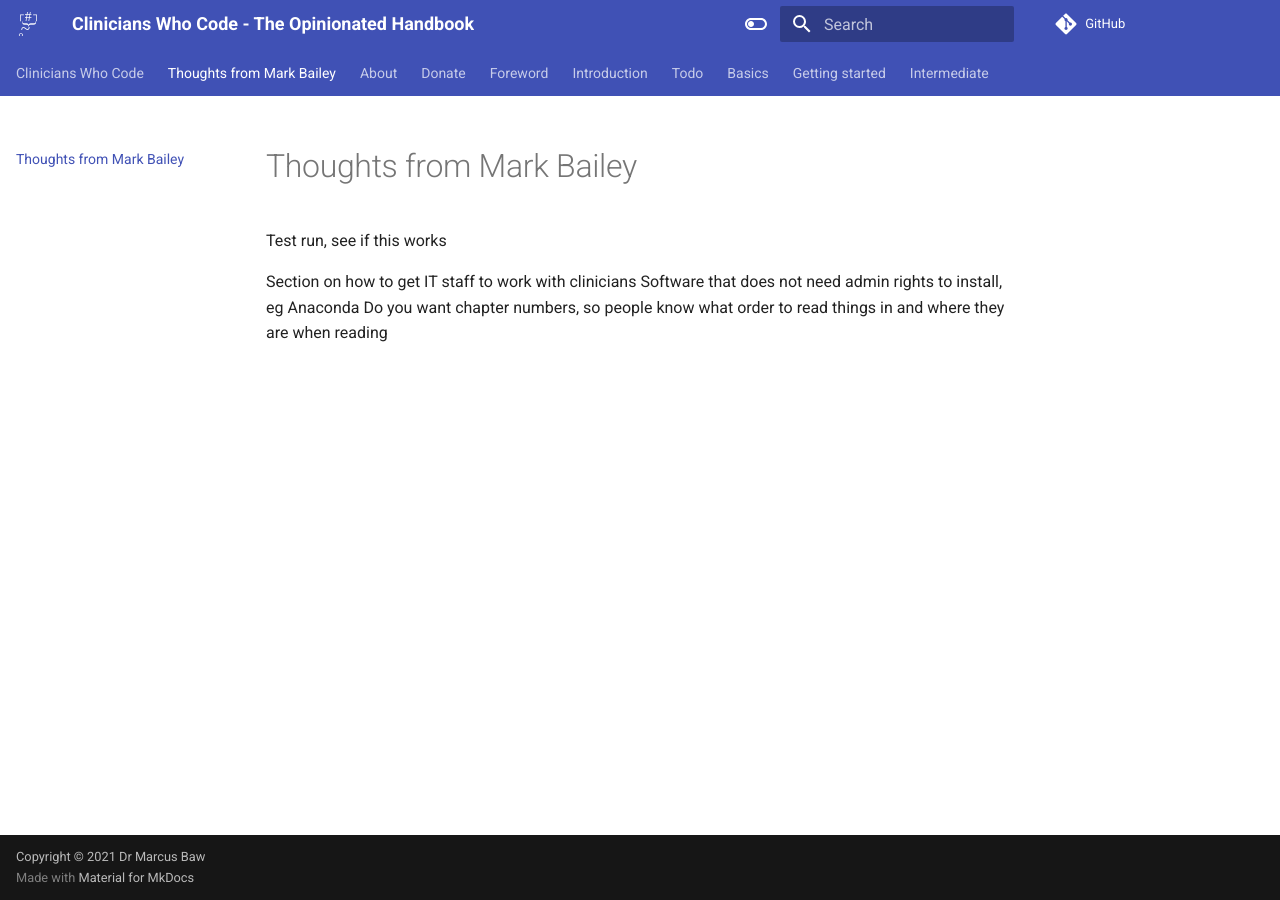
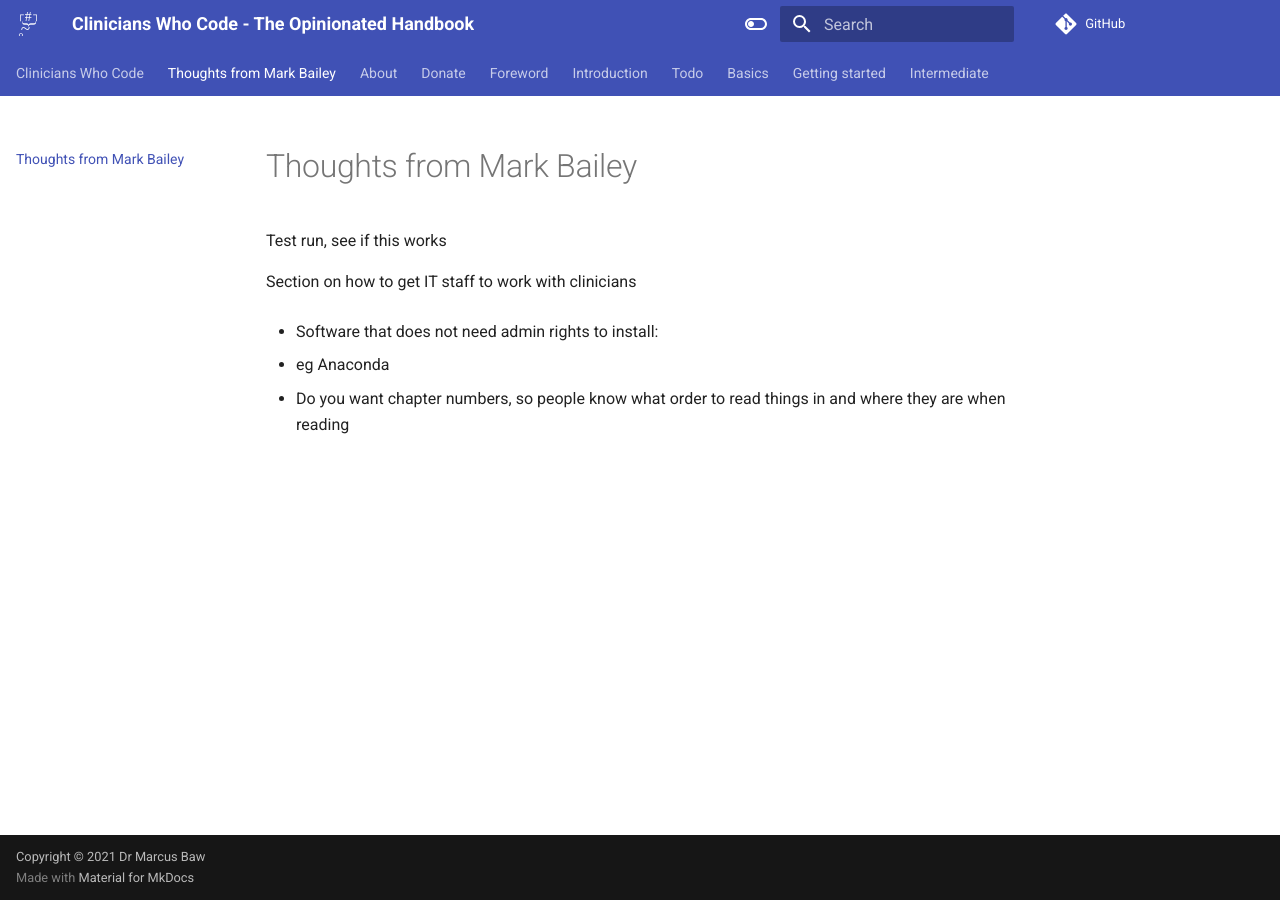
Before and after one commit to pacharanero/clinicians-who-code-the-opinionated-handbook, an MkDocs documentation site: the page built from docs/Thoughts-from-Mark-Bailey.md, in a window 1280 px wide. Built offline with MkDocs 1.6.1 and Material for MkDocs 9.7.7, drawn with Linux system fonts in a browser that asks for light colours; comment, search, counter and statistics services are not loaded.

Commit message:
experimenting

```diff
--- a/docs/Thoughts-from-Mark-Bailey.md
+++ b/docs/Thoughts-from-Mark-Bailey.md
@@ -1,6 +1,9 @@
 Test run, see if this works
 
 Section on how to get IT staff to work with clinicians
-Software that does not need admin rights to install,
-eg Anaconda
-Do you want chapter numbers, so people know what order to read things in and where they are when reading
+
+* Software that does not need admin rights to install:
+
+* eg Anaconda
+
+* Do you want chapter numbers, so people know what order to read things in and where they are when reading
```
